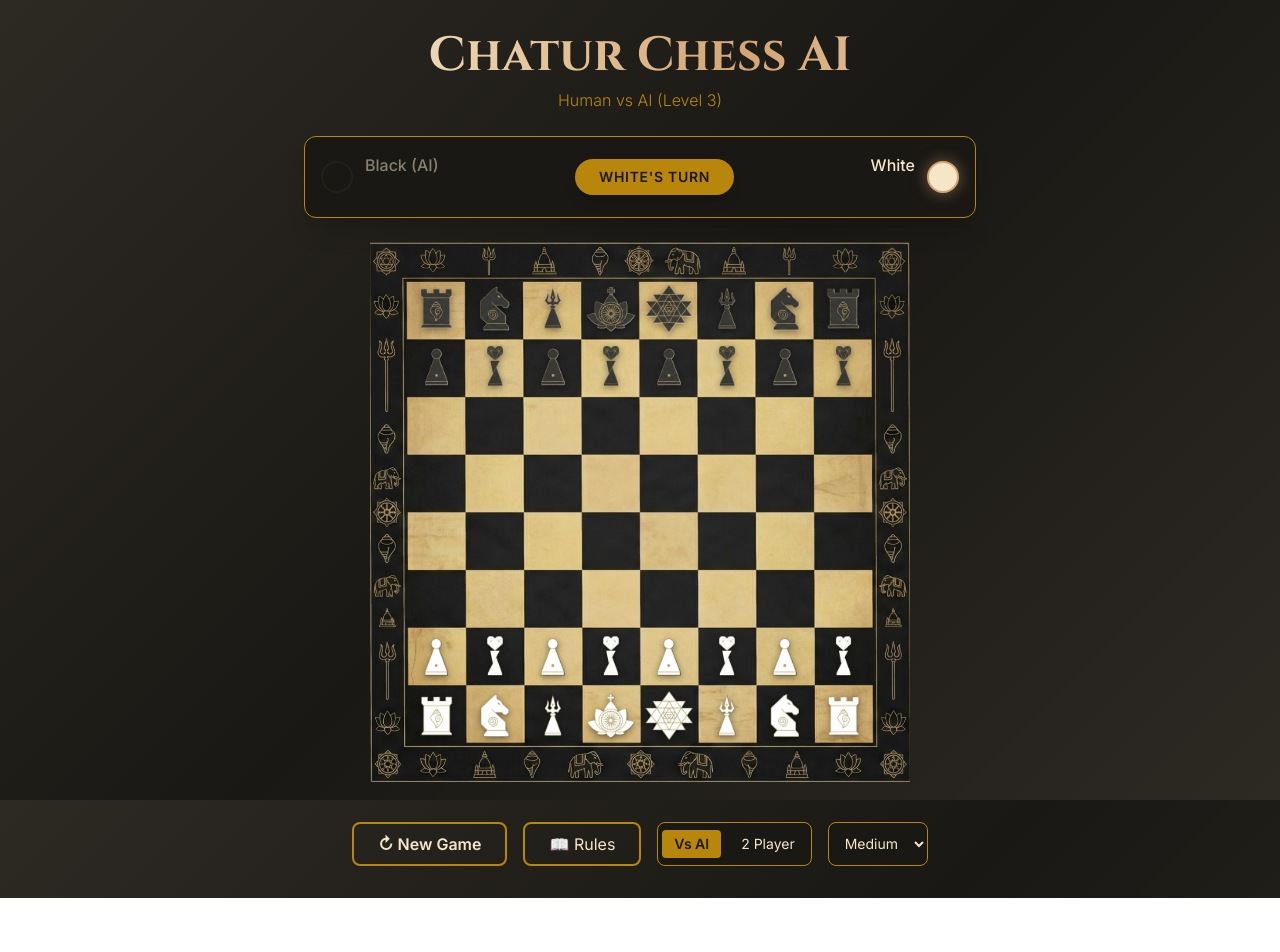
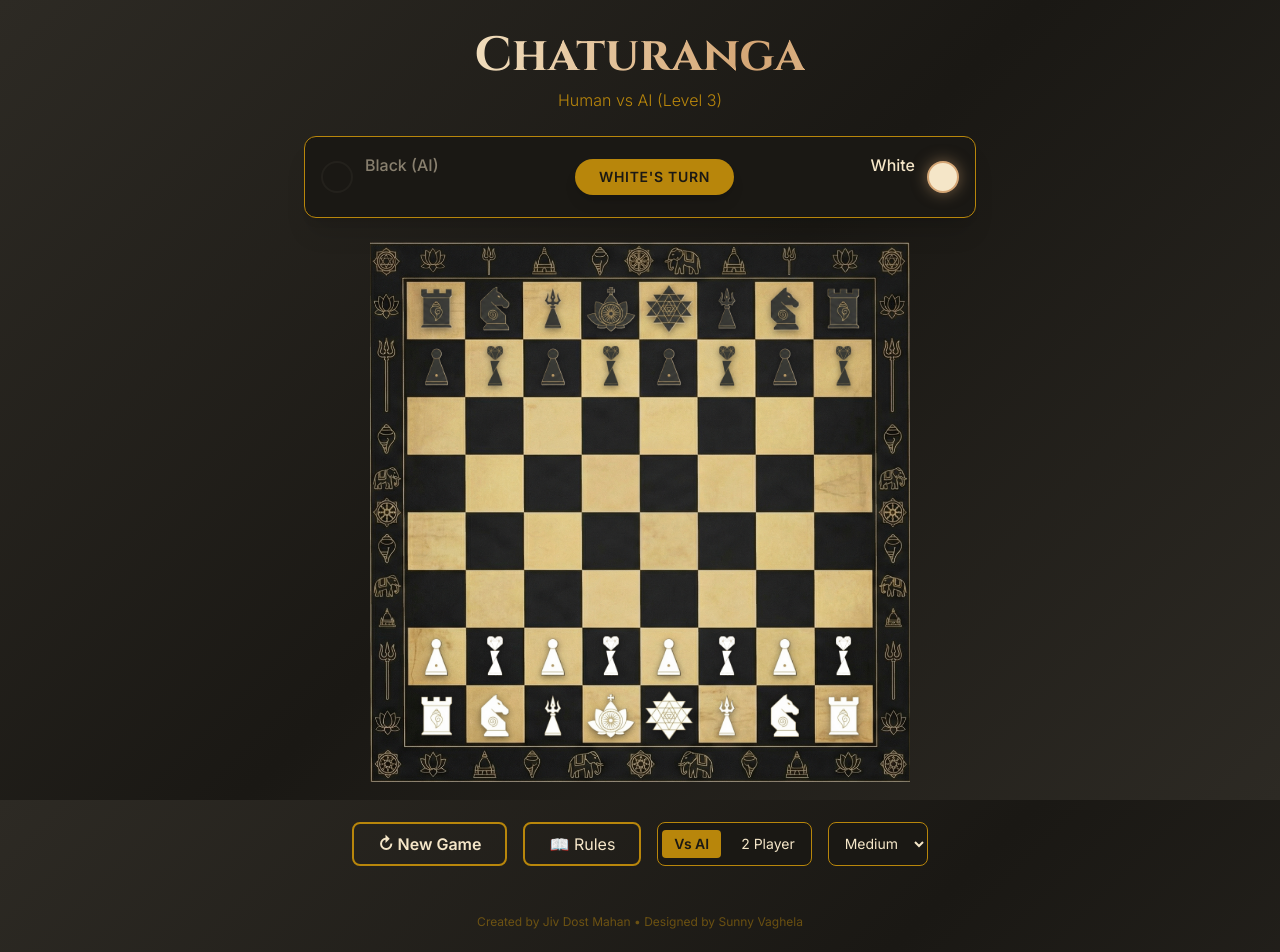
Before and after one commit to sanxCode/mobapp, a React (Vite) app: page / in a window 1280 px wide. Shown: the top 952 px of the page. Before the commit the page ends 898 px from the top, so only its background shows below. Built offline with nearby package versions, Linux system fonts and the light colour scheme.

Commit message:
Rename and add credits

```diff
--- a/App.tsx
+++ b/App.tsx
@@ -222,7 +222,7 @@ export default function App() {
       {/* Header */}
       <header className="text-center space-y-2">
         <h1 className="text-4xl md:text-5xl font-cinzel font-bold title-shimmer">
-          Chatur Chess AI
+          Chaturanga
         </h1>
         <p className="text-[#b8860b] font-light">
           {gameMode === 'pvc' ? `Human vs AI (Level ${aiDifficulty})` : 'Player vs Player'}
@@ -422,6 +422,11 @@ export default function App() {
           </div>
         </div>
       )}
+
+      {/* Credits Footer */}
+      <footer className="mt-6 text-center text-xs text-[#b8860b]/50">
+        Created by Jiv Dost Mahan • Designed by Sunny Vaghela
+      </footer>
     </div>
   );
 }
--- a/index.html
+++ b/index.html
@@ -4,7 +4,7 @@
 <head>
     <meta charset="UTF-8">
     <meta name="viewport" content="width=device-width, initial-scale=1.0">
-    <title>Chatur Chess AI</title>
+    <title>Chaturanga</title>
     <script src="https://cdn.tailwindcss.com"></script>
     <link
         href="https://fonts.googleapis.com/css2?family=Cinzel:wght@400;600;700&family=Inter:wght@300;400;500;600&display=swap"
--- a/vite.config.ts
+++ b/vite.config.ts
@@ -19,8 +19,8 @@ export default defineConfig(({ mode }) => {
         registerType: 'autoUpdate',
         includeAssets: ['favicon.ico', 'apple-touch-icon.png'],
         manifest: {
-          name: 'Chatur Chess',
-          short_name: 'Chatur Chess',
+          name: 'Chaturanga',
+          short_name: 'Chaturanga',
           description: 'Play chess with the unique Chatur piece against AI',
           theme_color: '#0d1117',
           background_color: '#0d1117',
```
Also changed, not shown: 1 other file (tests, documents, lock files or other folders).
